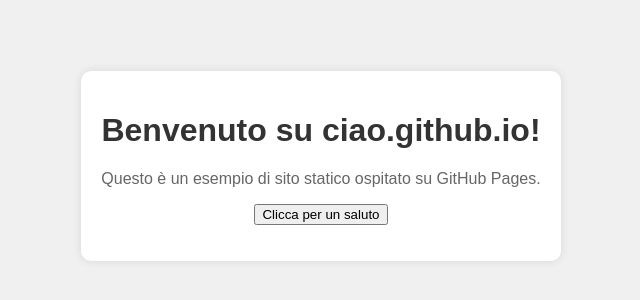
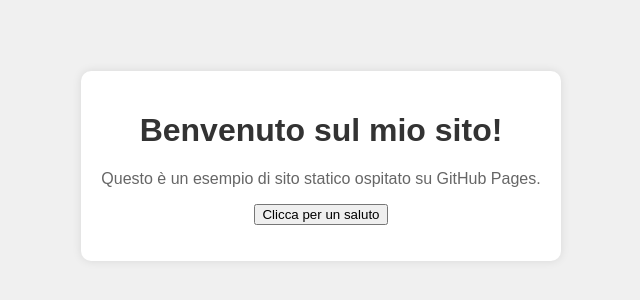
Before and after one commit to rayofshadow23/site, a plain HTML site: page index.html in a window 1280 px wide. Shown: the part 234-534 px from the top of the page, without its empty margins (319-959 px from the left). Drawn offline with Linux system fonts and the light colour scheme.

Commit message:
Update index.html

```diff
--- a/index.html
+++ b/index.html
@@ -32,7 +32,7 @@
 </head>
 <body>
     <div class="container">
-        <h1>Benvenuto su ciao.github.io!</h1>
+        <h1>Benvenuto sul mio sito!</h1>
         <p>Questo è un esempio di sito statico ospitato su GitHub Pages.</p>
         <button onclick="saluta()">Clicca per un saluto</button>
         <p id="saluto"></p>
```
